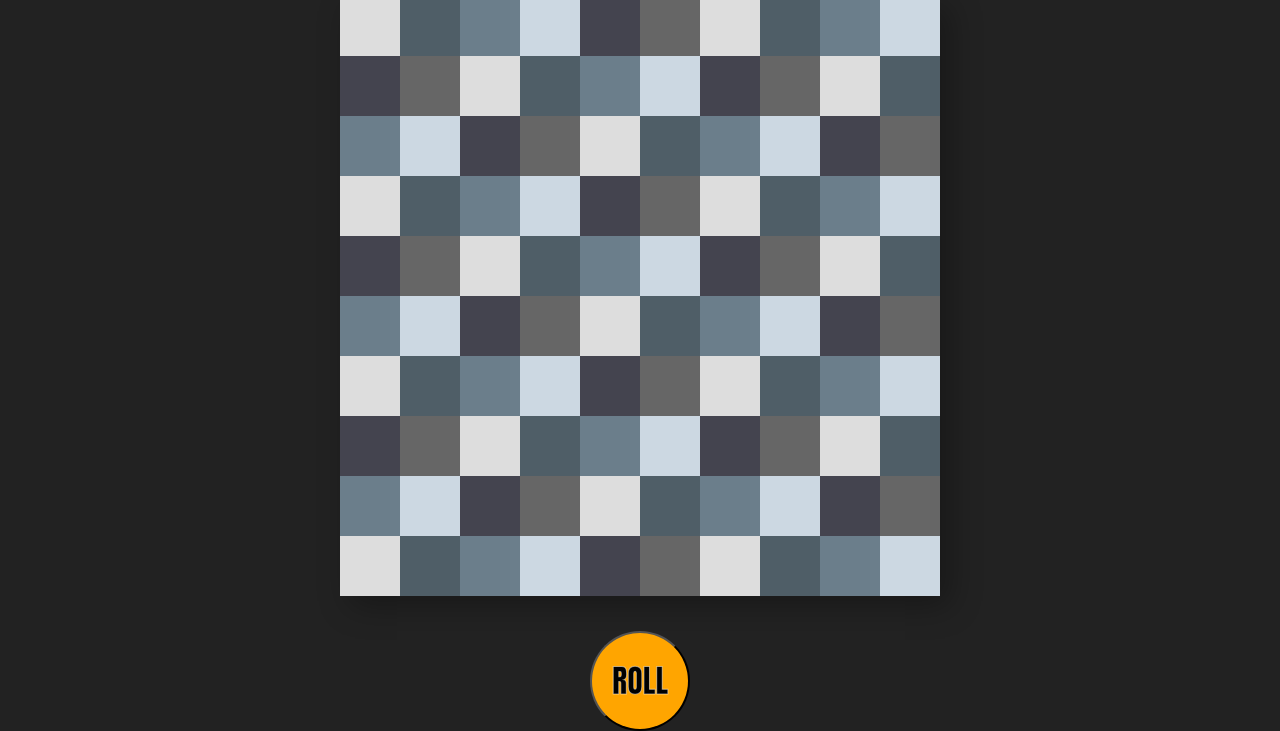
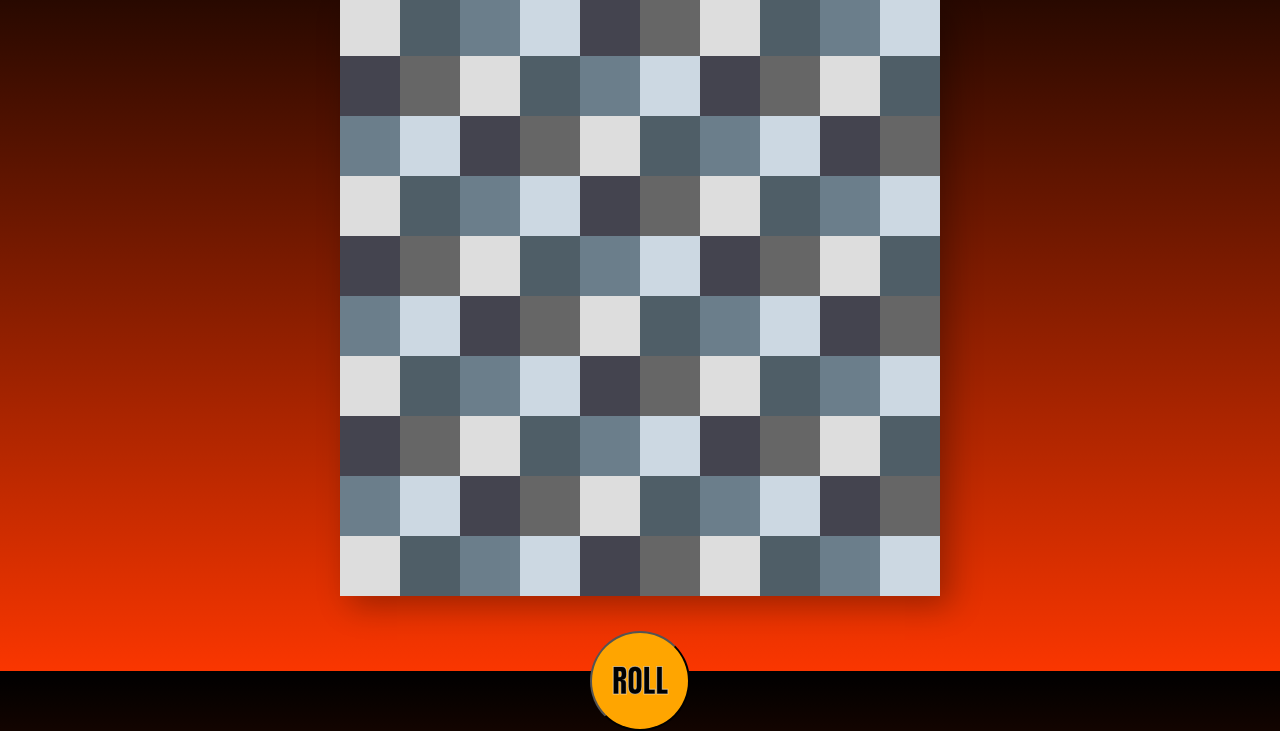
Before and after one commit to ellisanderson/snakesandladders, a plain HTML site: page index.html in a window 1280 px wide. Shown: the part 129-860 px from the top of the page. Drawn offline with nearby package versions, Linux system fonts and the light colour scheme.

Commit message:
changed background color

```diff
--- a/css/styles.scss
+++ b/css/styles.scss
@@ -2,13 +2,14 @@
 @import "partials/_mixins.scss";
 
 body{
-  background-color: #222;
+  background-image: linear-gradient(black, #fa3600);
   display: flex;
   justify-content: center;
   box-sizing: border-box;
   font-family:'Anton', sans-serif;
   letter-spacing: .1rem;
   padding:0 20px;
+  height: 100vh;
 }
 
 *{
@@ -100,6 +101,10 @@ body{
     background-color: #666;
   }
 
+  .color7{
+    background:red;
+  }
+
 }
 
 
```
Also changed, not shown: css/styles.css.
